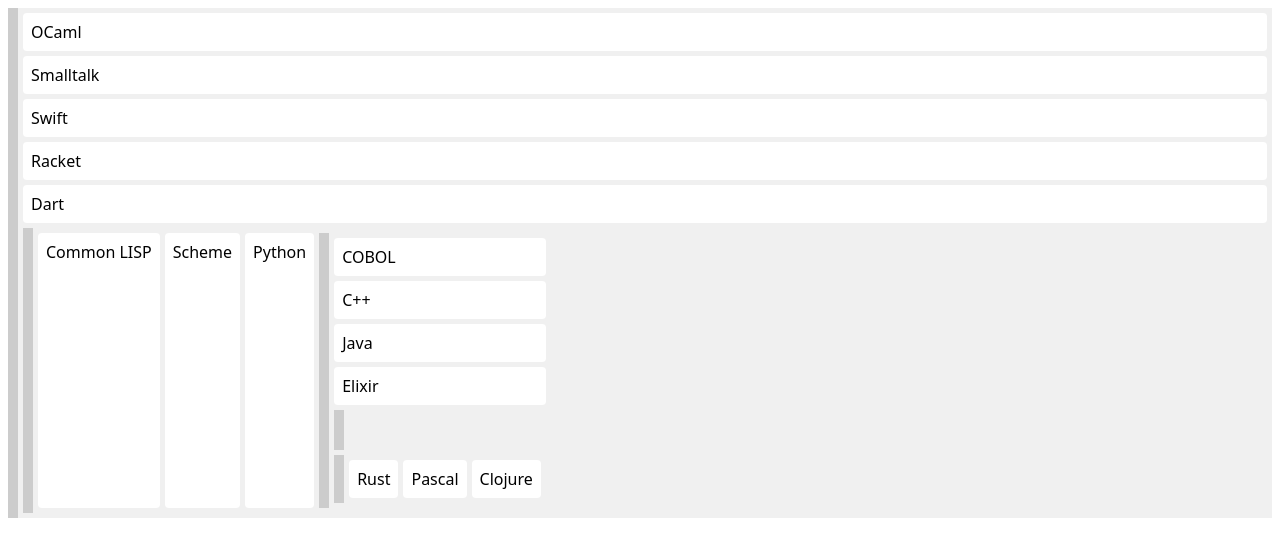
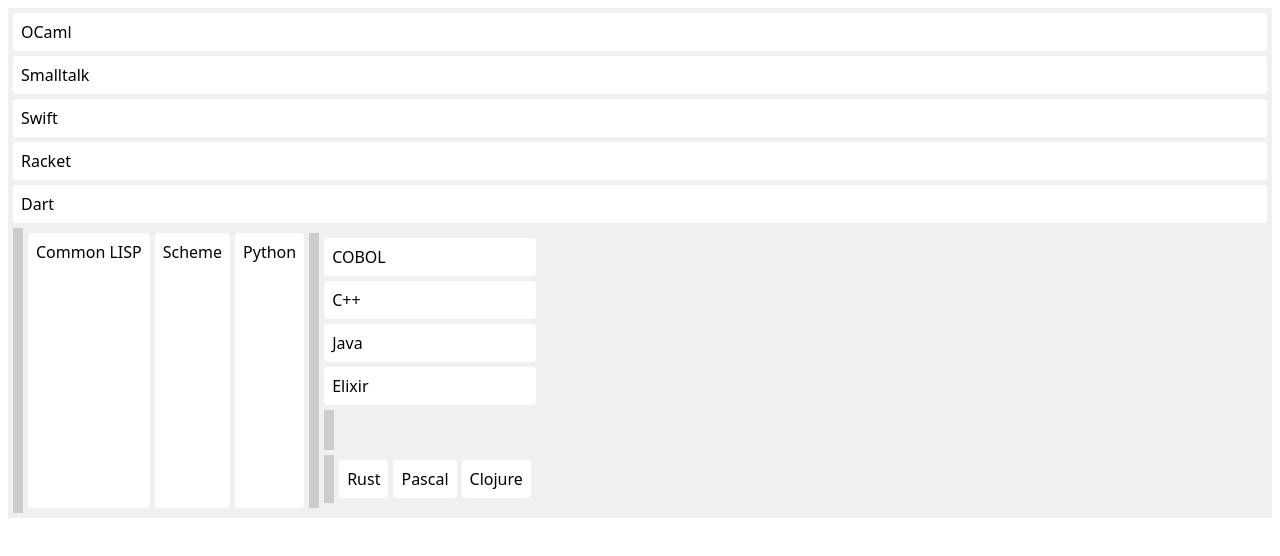
Before and after one commit to photz/list, a plain HTML site: page index.html in a window 1280 px wide. Drawn offline with Linux system fonts and the light colour scheme.

Commit message:
Make the root node undraggable

```diff
--- a/main.css
+++ b/main.css
@@ -29,6 +29,9 @@ body {
   flex-direction: row;
   align-content: stretch;
   align-items: stretch;
+}
+.tree__branch--root > .tree__handle {
+  display: none;
 }
 .tree__branch--dragged {
   position: absolute;
--- a/main.js
+++ b/main.js
@@ -116,7 +116,7 @@ my.Tree.prototype.handleClick_ = function (ev) {
  * @private
  */
 my.Tree.prototype.renderTree_ = function(tree) {
-  const rootEl = this.createBranch_(tree.id, tree.direction)
+  const rootEl = this.createBranch_(tree.id, tree.direction, true)
 
   const stack = new Array()
 
@@ -164,13 +164,17 @@ my.Tree.prototype.createLeaf_ = function (id, content) {
   return el
 }
 /**
+ * @param {number} id
  * @param {my.Direction} direction
+ * @param {?boolean} opt_root
  * @return {Element}
  * @private
  */
-my.Tree.prototype.createBranch_ = function (id, direction) {
+my.Tree.prototype.createBranch_ = function (id, direction, opt_root) {
+  opt_root = opt_root || false
   if (typeof id !== 'number') throw new TypeError('id must be a number')
   let el = document.createElement('div')
+  if (opt_root) el.classList.add('tree__branch--root')
   el.dataset['id'] = id.toString()
   el.classList.add('tree__branch')
   let dirMod = ''
```
